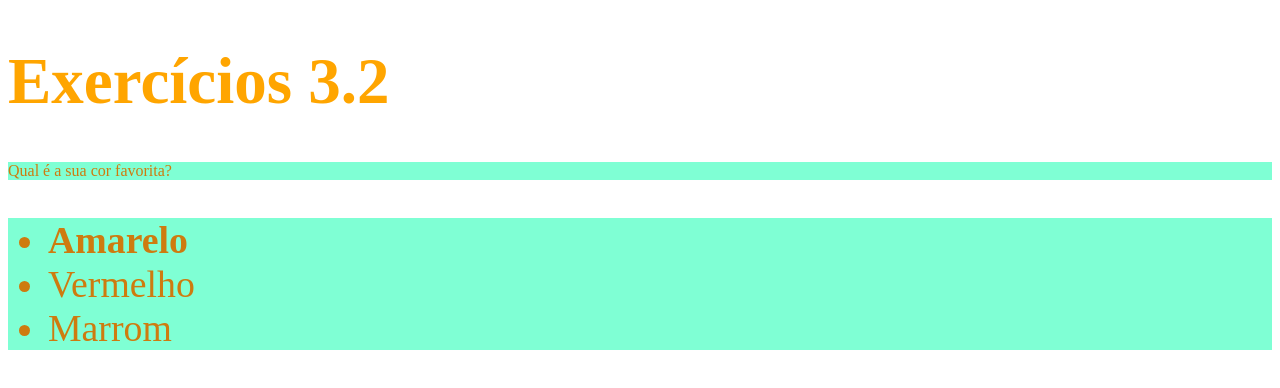
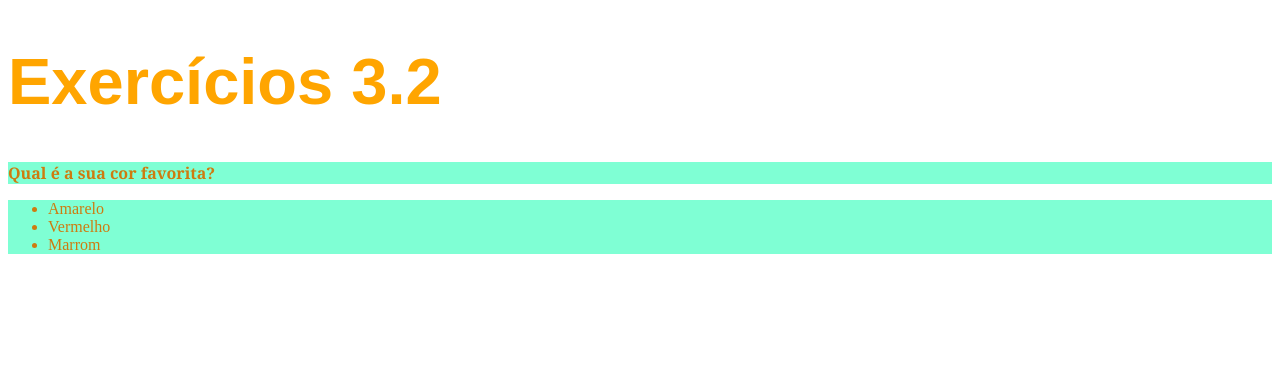
Before and after one commit to DouglasDainese/trybe_execicios, a plain HTML site: page Fundamentos/Bloco 3-introducao-a-html-e-css/dia-2-Primeiros-passos-em-css/exercicios-dia2.html in a window 1280 px wide. Drawn offline with Linux system fonts and the light colour scheme.

Commit message:
exercicios 1-3(propriedades de texto CSS)

```diff
--- a/Fundamentos/Bloco 3-introducao-a-html-e-css/dia-2-Primeiros-passos-em-css/exercicios-dia2.html
+++ b/Fundamentos/Bloco 3-introducao-a-html-e-css/dia-2-Primeiros-passos-em-css/exercicios-dia2.html
@@ -8,25 +8,30 @@
     h1 {
         font-size: 65px;
         color: orange;
+        font-family: sans-serif
     }
 
     ul {
-        background-color: crimson;
-        font-size: 10mm;
+        background-color: rgb(220, 217, 20);
     }
-
-    .listaCorPreferida { background-color: aquamarine;
+    .listaCorPreferida {
+        background-color: aquamarine;
         color: rgb(206, 123, 15);
-
+    }
+    p { font-weight: 600;
+        font-family: Georgia;
+            }
+    body {
+        font-size: 16px;
     }
 
     </style>
   </head>
   <body>
     <h1>Exercícios 3.2</h1>
-    <p class="listaCorPreferida">Qual é a sua cor favorita?</p>
+    <p class="listaCorPreferida"><strong>Qual é a sua cor favorita?</strong></p>
     <ul class="listaCorPreferida">
-      <li> <strong>Amarelo</strong></li>
+      <li>Amarelo</li>
       <li>Vermelho</li>
       <li>Marrom</li>
     </ul>
```
